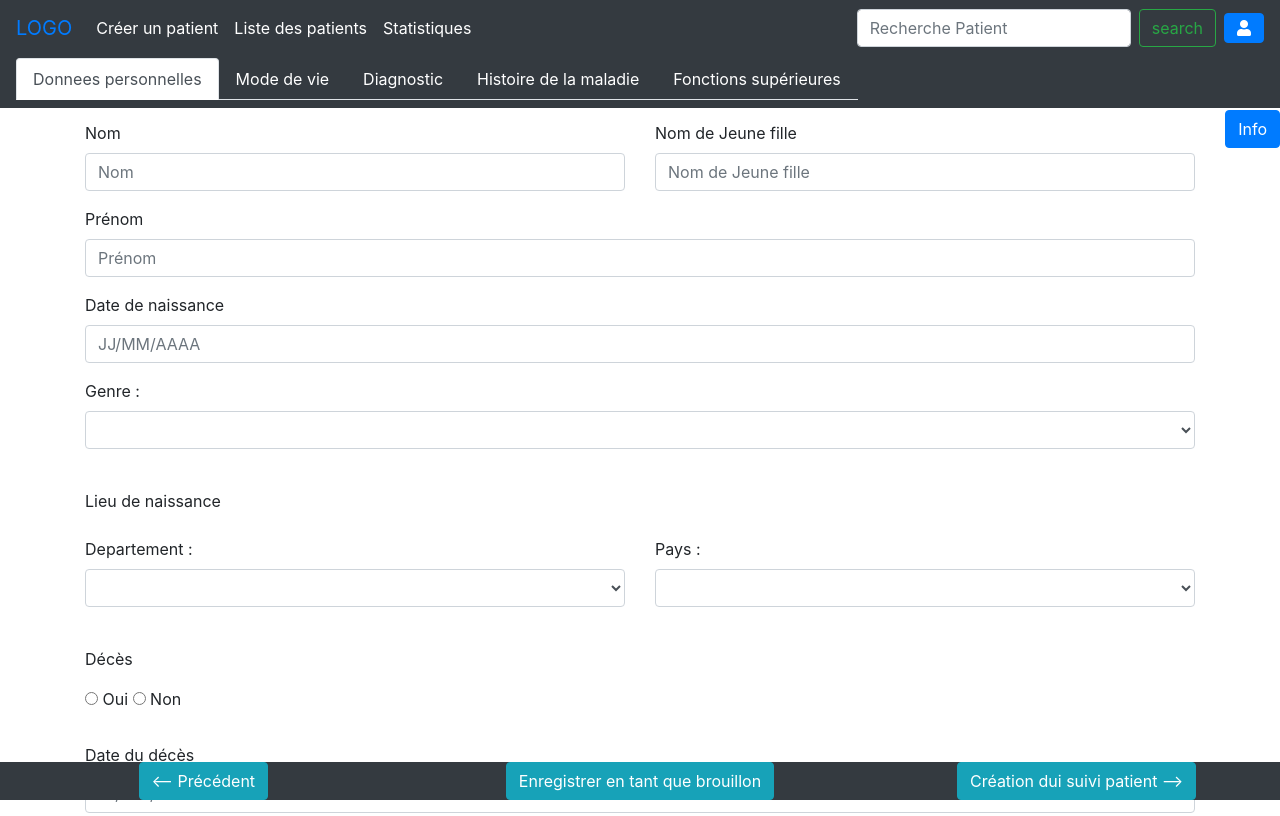
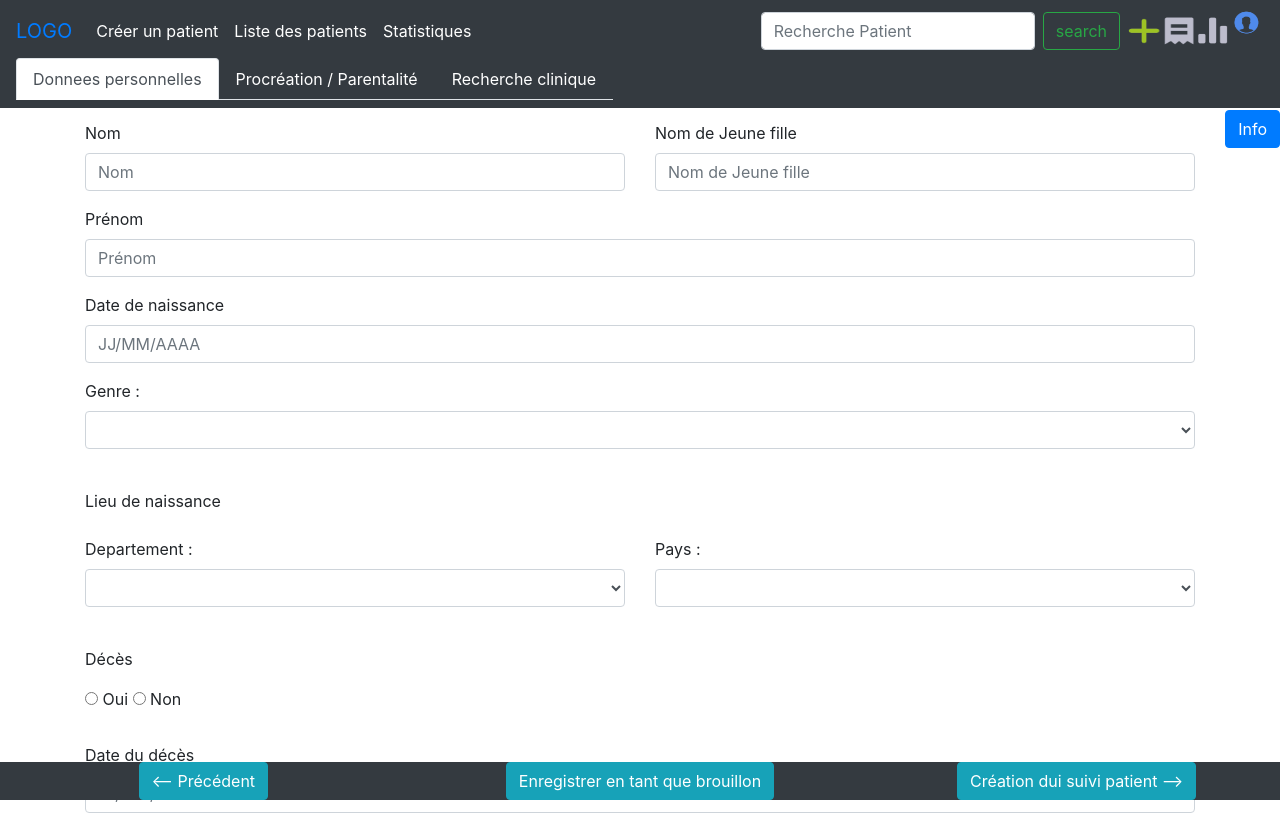
Before and after one commit to aarondad2701/dmscope, a plain HTML site: page creerpatient.html in a window 1280 px wide. Shown: the top 816 px of the page. Drawn offline with nearby package versions, Linux system fonts and the light colour scheme.

Commit message:
logo navbar

```diff
--- a/creerpatient.html
+++ b/creerpatient.html
@@ -36,9 +36,13 @@
             <input class="form-control mr-sm-2" type="search" placeholder="Recherche Patient" aria-label="Search">
             <button class="btn btn-outline-success my-2 my-sm-0 mr-sm-2" type="submit">search</button>
         </form>
-        <button class="btn btn-primary fas fa-user" type="button" data-toggle="collapse" data-target="#collapseExample"
-                aria-expanded="false" aria-controls="collapseExample">
-        </button>
+        <img class="taille-img-mec" src="img/Plus%20Vert.png">
+        <img class="taille-img-mec" src="img/Liste.png">
+        <img class="taille-img-mec" src="img/Stats.png">
+        <figure>
+            <img class="taille-img-mec" src="img/mec.png" alt="" />
+            <figcaption></figcaption>
+        </figure>
     </div>
 </nav>
 
@@ -54,13 +58,10 @@
             <a class="nav-item nav-link active" id="nav-home-tab" data-toggle="tab" href="#nav-home" role="tab"
                aria-controls="nav-home" aria-selected="true">Donnees personnelles</a>
             <a class="nav-item nav-link" id="nav-profile-tab" data-toggle="tab" href="#nav-profile" role="tab"
-               aria-controls="nav-profile" aria-selected="false">Mode de vie</a>
-            <a class="nav-item nav-link" id="nav-contact-tab" data-toggle="tab" href="#nav-contact" role="tab"
-               aria-controls="nav-contact" aria-selected="false">Diagnostic</a>
+               aria-controls="nav-profile" aria-selected="false">Procréation / Parentalité</a>
             <a class="nav-item nav-link" id="nav-contact-tab" data-toggle="tab" href="#nav-contact1" role="tab"
-               aria-controls="nav-contact" aria-selected="false">Histoire de la maladie</a>
-            <a class="nav-item nav-link" id="nav-contact-tab" data-toggle="tab" href="#nav-contact2" role="tab"
-               aria-controls="nav-contact" aria-selected="false">Fonctions supérieures</a>
+               aria-controls="nav-contact" aria-selected="false">Recherche clinique</a>
+
         </div>
     </nav>
 
--- a/css/dmscope.css
+++ b/css/dmscope.css
@@ -34,3 +34,8 @@
 .collapse-info .card-body {
     height: 70vh;
 }
+
+.taille-img-mec {
+    height: 30px;
+    width: 34px;
+}
```
Also changed, not shown: img/Liste.png (added), img/Plus Vert.png (added), img/Stats.png (added), img/mec.png (added), 1 other file.
